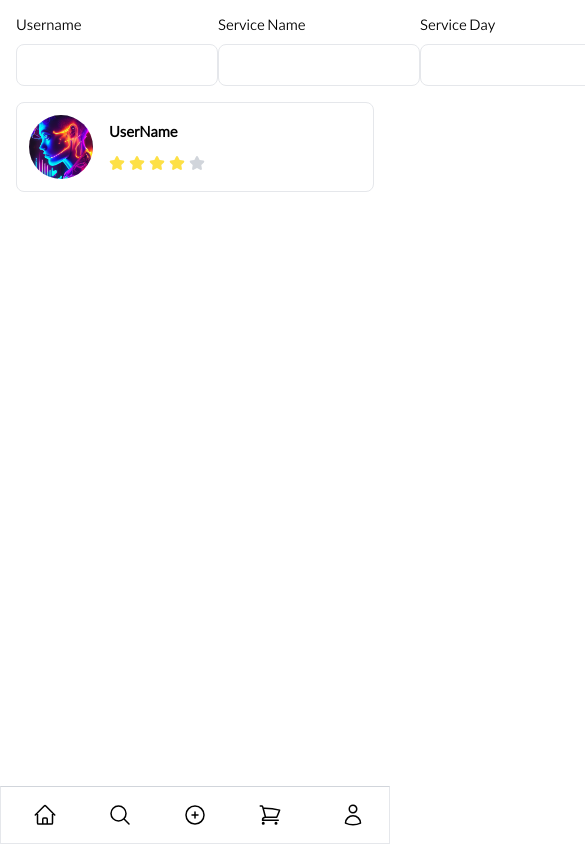
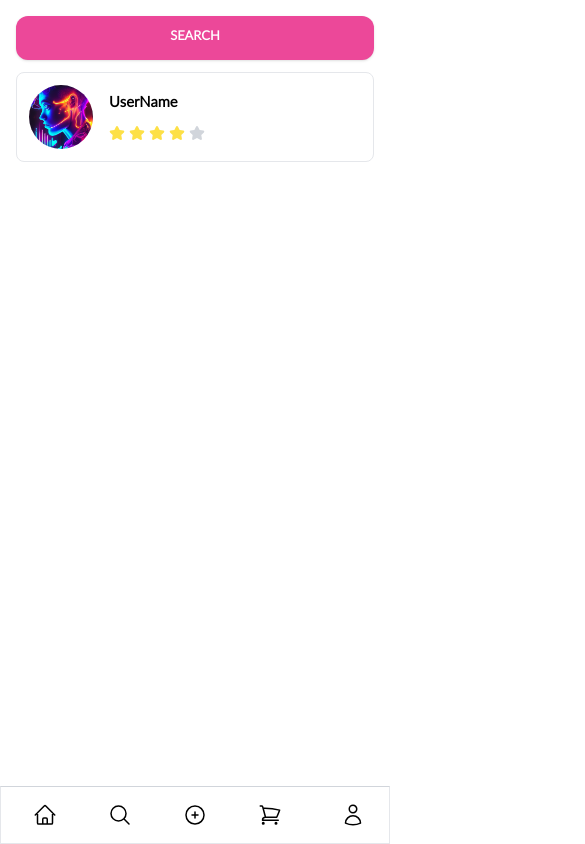
Before and after one commit to AbolfazlMarzban/beautyno-pwa, a React (Create React App) app: page /search in a window 390 px wide. Shown: the top 844 px of the page, 585 px wide, since content can reach past the window. Built offline with nearby package versions, Linux system fonts and the light colour scheme.

Commit message:
search responsive

```diff
--- a/src/components/search/searchBox/searchBox.jsx
+++ b/src/components/search/searchBox/searchBox.jsx
@@ -1,25 +1,40 @@
-import React from 'react';
+import React, { useState } from "react";
 
 function SearchBox() {
+  const [showSearchBox, setShowSearchBox] = useState(false);
   return (
-        <div className='flex justify-around p-4'>
-            <div className='flex flex-col items-start gap-1'>
+    <>
+      <div className="sm:hidden px-4 py-2">
+        <button
+          className="mt-2 w-full bg-pink-500 text-white active:bg-pink-600 font-bold uppercase text-sm px-6 py-3 rounded-xl shadow hover:shadow-lg outline-none focus:outline-none mr-1 mb-1 ease-linear transition-all duration-150"
+          type="button"
+          onClick={() => setShowSearchBox(true)}
+        >
+          Search
+        </button>
+      </div>
+      <div className="flex justify-around p-4 max-sm:hidden">
+        <div className="flex flex-col items-start gap-1">
           <label htmlFor="">Username</label>
-                <input type="text" className='border rounded-lg p-2' />
+          <input type="text" className="border rounded-lg p-2" />
         </div>
-            <div className='flex flex-col items-start gap-1'>
+        <div className="flex flex-col items-start gap-1">
           <label htmlFor="">Service Name</label>
-                <input type="text" className='border rounded-lg p-2' />
+          <input type="text" className="border rounded-lg p-2" />
         </div>
-            <div className='flex flex-col items-start gap-1'>
+        <div className="flex flex-col items-start gap-1">
           <label htmlFor="">Service Day</label>
-                <input type="text" className='border rounded-lg p-2' />
+          <input type="text" className="border rounded-lg p-2" />
         </div>
-            <div className='flex flex-col items-start gap-1'>
+        <div className="flex flex-col items-start gap-1">
           <label htmlFor="">Service Time</label>
-                <input type="text" className='border rounded-lg p-2' />
+          <input type="text" className="border rounded-lg p-2" />
         </div>
       </div>
+      {showSearchBox && (
+        <></>
+      )}
+    </>
   );
 }
 
```
Lines whose indentation alone changed are shown as unchanged.
